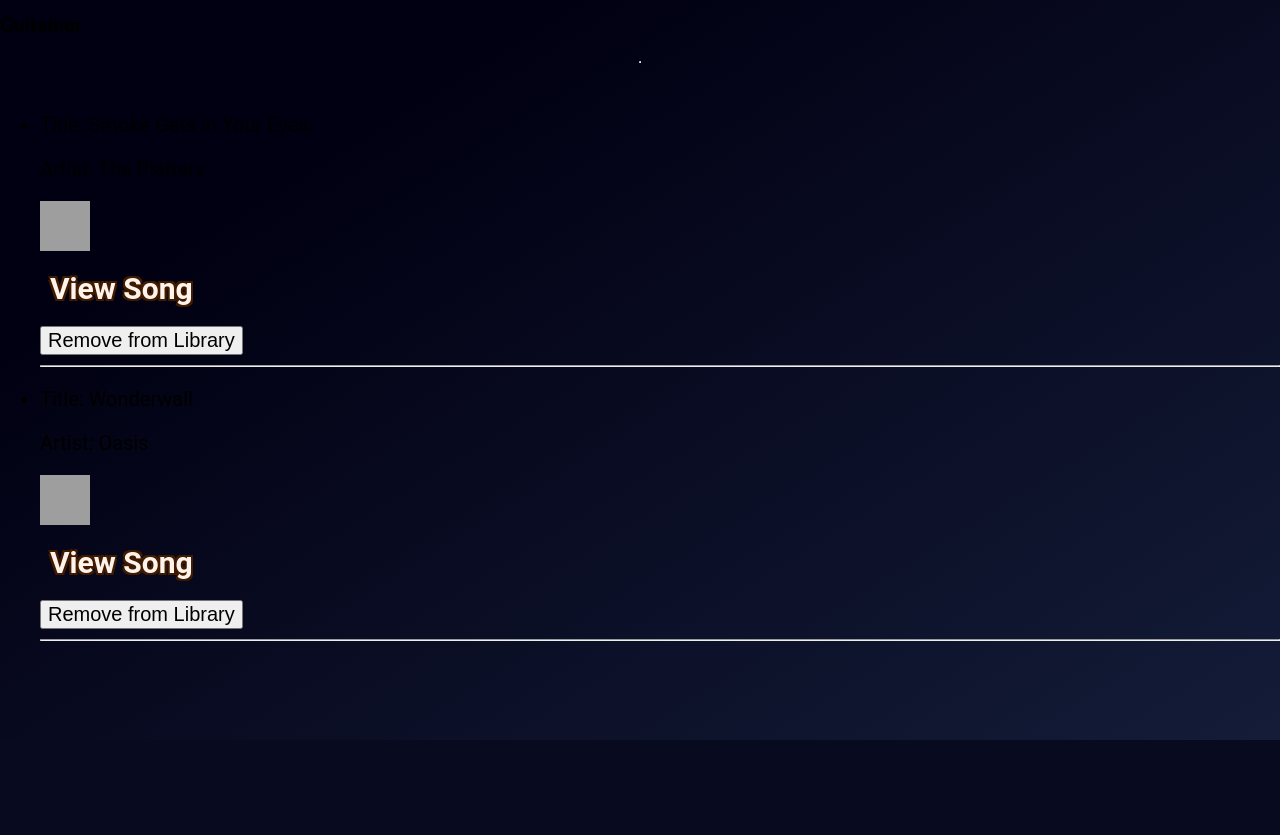
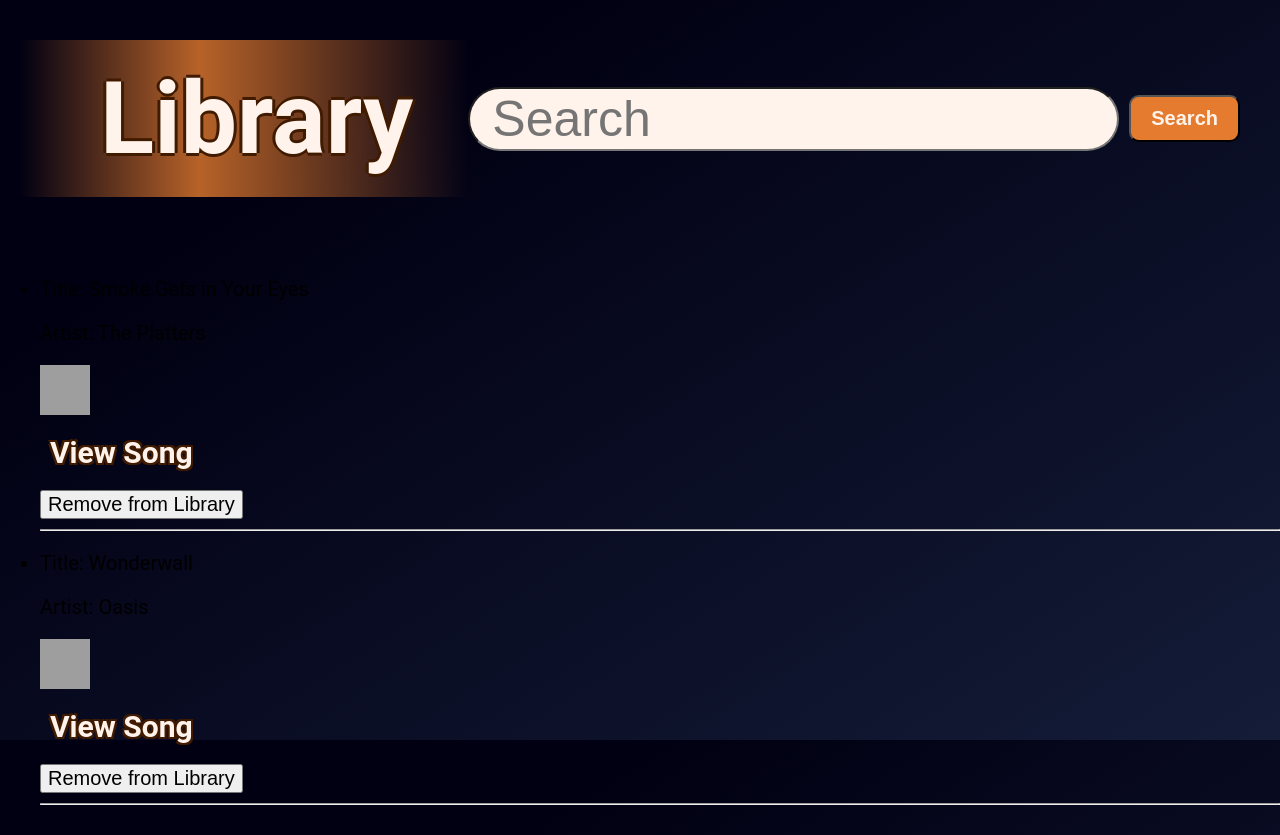
Before and after one commit to jessebrusa/django_guitainer, a Django app: page /library/ in a window 1280 px wide. Shown: the part 60-895 px from the top of the page. Before the commit the page ends 800 px from the top, so only its background shows below. Run offline with Django 5.2, Linux system fonts and the light colour scheme; a user stored in the database is signed in; data comes from the database, SQL or seed files in the repository; some libraries are stand-ins or nearby versions; grey boxes are pictures that could not be loaded.

Commit message:
built library header and search functionality

```diff
--- a/library/templates/base/library.html
+++ b/library/templates/base/library.html
@@ -1,8 +1,21 @@
 {% extends 'base/main.html' %}
 
 {% block content %}
-    <h1>Guitainer</h1>
-    <hr>
+
+    <div class="headerItems">
+
+        <div class="headerContainer" >
+            <h1>Library</h1>
+        </div>
+
+        <form method="get" action="{% url 'library' %}" class="searchContainer">
+            <input type="text" name="search" placeholder="Search">
+            <button type="submit">Search</button>
+        </form>
+
+    </div>
+
+
     <ul>
         {% for song in song_list %}
             <li data-song-id="{{ song.id }}">
--- a/library/views.py
+++ b/library/views.py
@@ -22,8 +22,11 @@ class LibraryView(LoginRequiredMixin, ListView):
     context_object_name = 'song_list'
 
     def get_queryset(self):
-        return Song.objects.select_related('songurl').filter(usersong__user=self.request.user)
-
+        queryset = Song.objects.select_related('songurl').filter(usersong__user=self.request.user)
+        search_query = self.request.GET.get('search', None)
+        if search_query:
+            queryset = queryset.filter(title__icontains=search_query)
+        return queryset
 
 class CatalogueView(LoginRequiredMixin, ListView):
     model = Song
--- a/static/css/stylesheet.css
+++ b/static/css/stylesheet.css
@@ -61,6 +61,57 @@ footer p {
 
 .gap25 {
     gap: 1.5rem;
+}
+
+.headerItems {
+    display: flex;
+    justify-content: space-between;
+    align-items: center;
+    width: 100%;
+    padding: 1rem;
+}
+
+.headerItems .headerContainer {
+    width: 50%;
+    text-align: left;
+    margin: 1rem 0;
+}
+
+.headerItems .headerContainer h1 {
+    margin-left: 3rem;
+}
+
+.headerItems .searchContainer {
+    margin-right: 1rem;
+    display: flex;
+    align-items: center;
+    gap: .5rem;
+}
+
+.headerItems .searchContainer input {
+    background-color: #FFF3EB;
+    border-radius: 2rem;
+    font-size: 2.5rem;
+    min-width: 10rem;
+    text-indent: 1rem;
+}
+
+.headerItems .searchContainer button {
+    font-size: 1rem;
+    background-color: #E57B2E;
+    padding: .5rem 1rem .5rem 1rem;
+    border-radius: .5rem;
+    color: #FFF3EB;
+    font-weight: bolder;
+}
+
+.headerItems .searchContainer button:hover {
+    background-color: #5C6687;
+    transform: scale(1.1);
+}
+
+.headerItems .searchContainer button:active {
+    transform: scale(1.05);
 }
 
 .headerContainer {
@@ -184,6 +235,11 @@ footer p {
 
 .standardForm button:hover {
     background-color: #5C6687;
+    transform: scale(1.1);
+}
+
+.standardForm button:active {
+    transform: scale(1.05);
 }
 
 .standardForm .checkboxContainer {
```
Also changed, not shown: library/templates/base/catalogue.html (+5 -2 lines).
